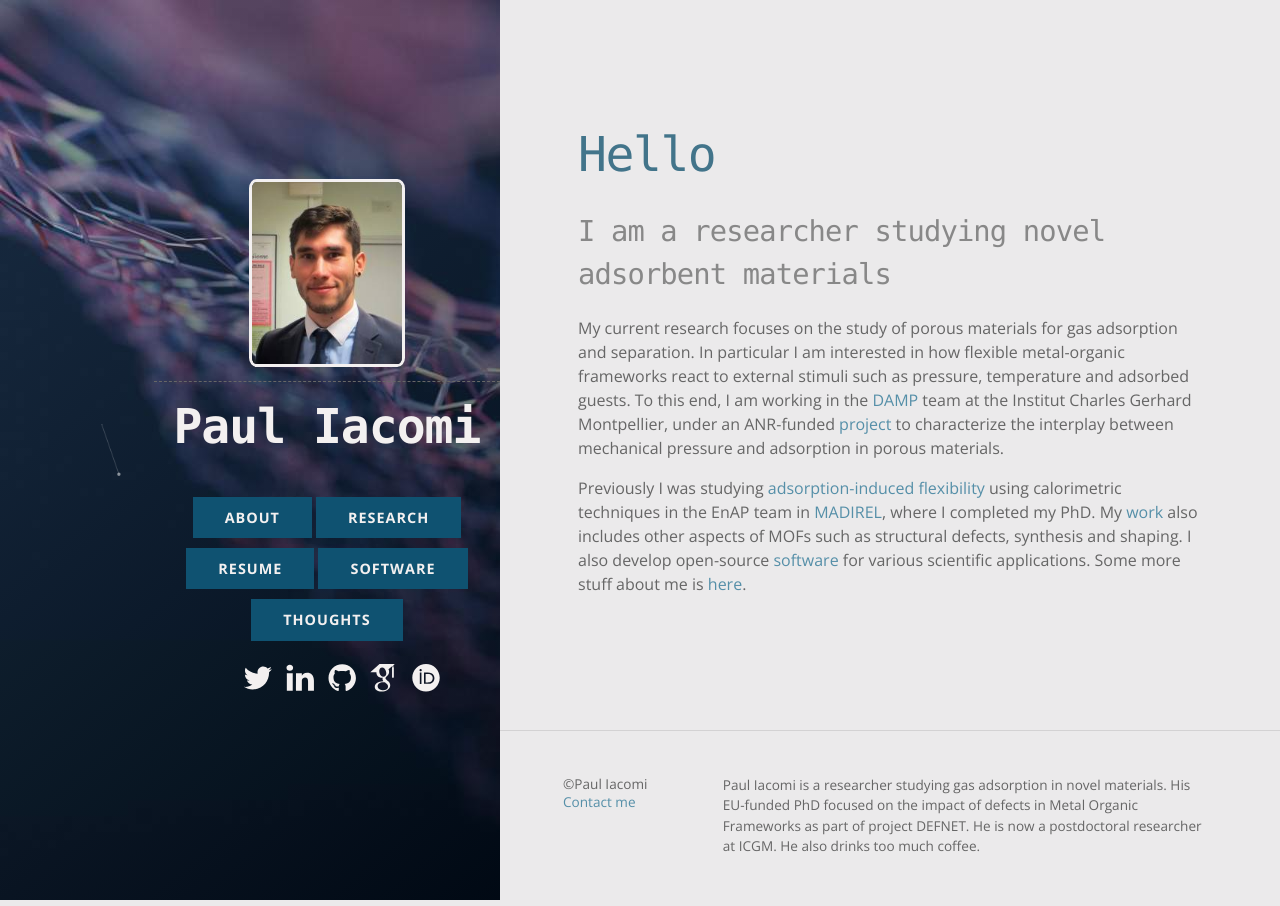
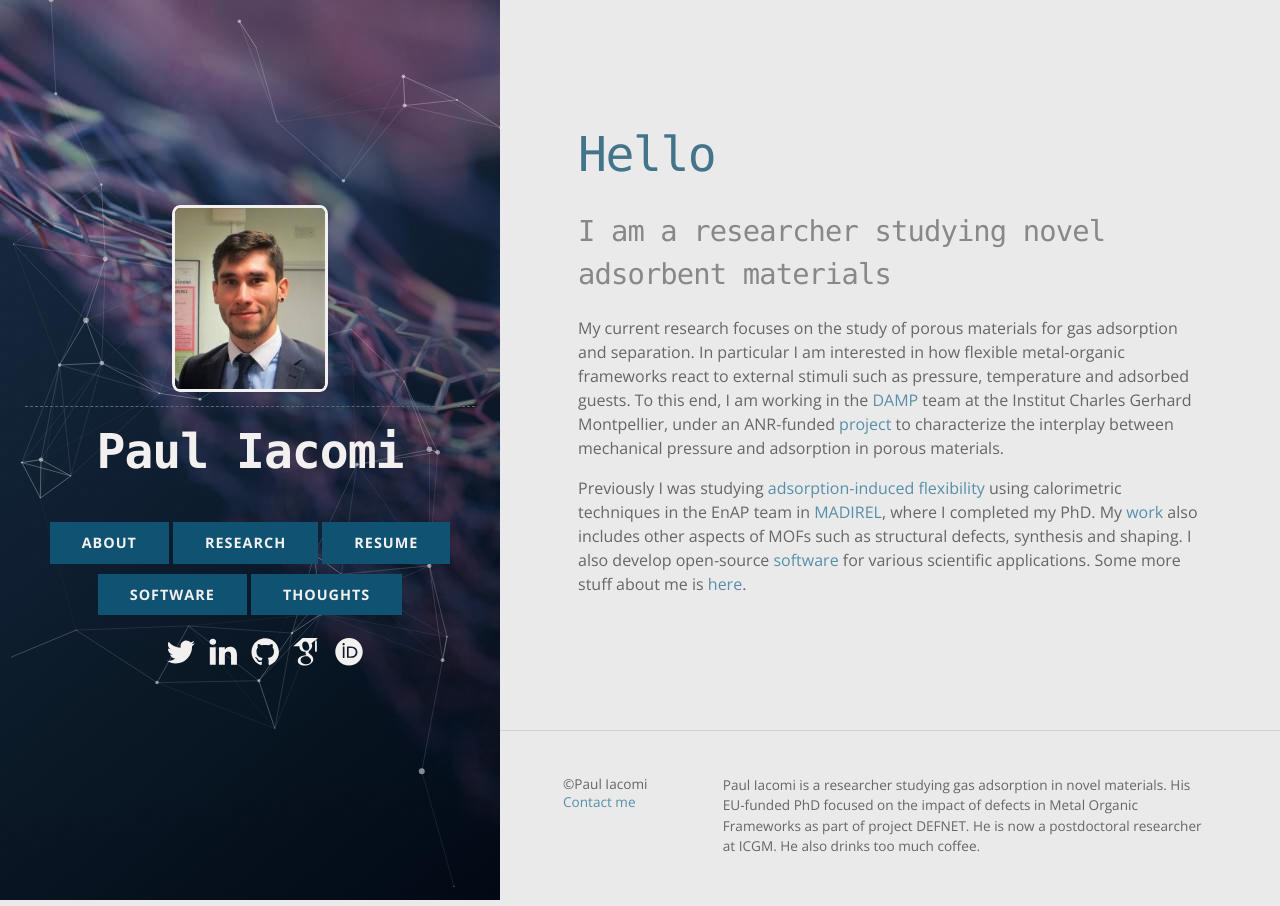
Before and after one commit to pauliacomi/pauliacomi.github.com, a Jekyll site: the page built from _pages/index.md, in a window 1280 px wide. Built offline with Jekyll 4.4.1, drawn with Linux system fonts in a browser that asks for light colours.

Commit message:
fix layout

```diff
--- a/_sass/layout.scss
+++ b/_sass/layout.scss
@@ -85,7 +85,7 @@
   }
 }
 
-#particles-js {
+#particles-container {
   position: absolute;
   width: 100%;
   height: 100%;
```
